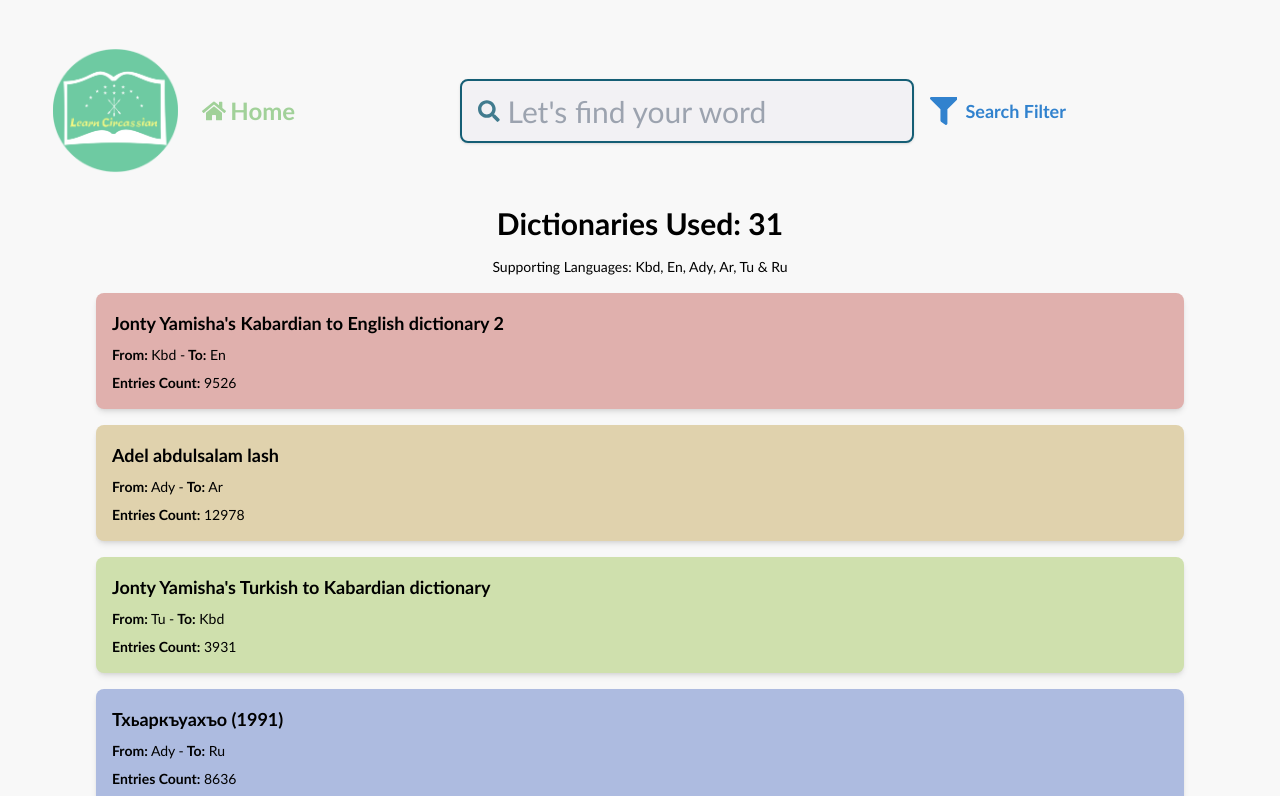
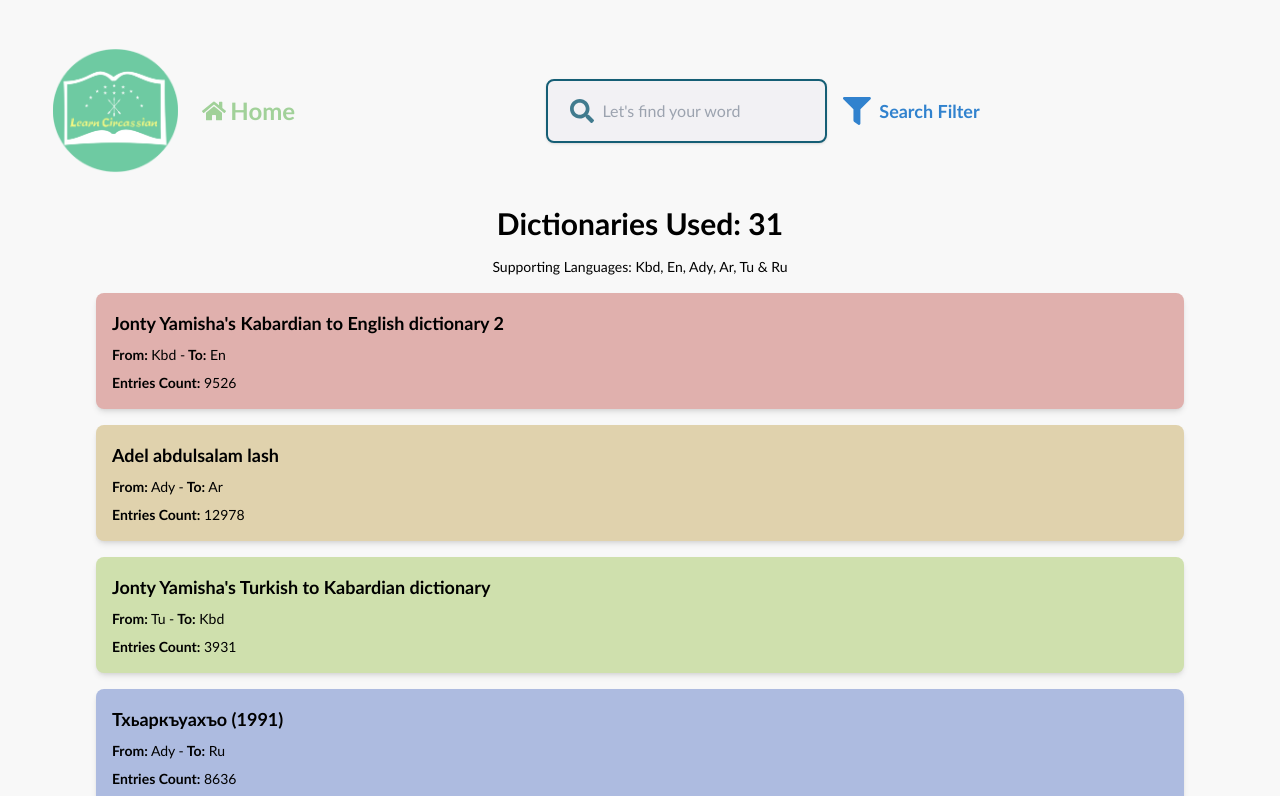
Before and after one commit to LearnCircassian/ultimate-circassian-dictionary-web, a Next.js app: page / in a window 1280 px wide. Shown: the top 796 px of the page. Built offline with nearby package versions, Linux system fonts and the light colour scheme; no server answers; what tailwindcss-safe-area would draw is missing.

Commit message:
made the place holder of the seach container smaller to better fit

```diff
--- a/src/containers/header/headerSearchContainer.tsx
+++ b/src/containers/header/headerSearchContainer.tsx
@@ -66,6 +66,10 @@ export default function HeaderSearchContainer() {
             onChange={inputChangeHandler}
             onFocus={() => setDropdownVisible(true)}
             placeholder="Let's find your word"
+            style={{
+              maxWidth: "85%",
+              fontSize: width < 400 ? "0.75rem" : "1rem",
+            }}
           />
           <button
             className={cn("flex items-center hover:opacity-80", { hidden: !inputValue })}
```
